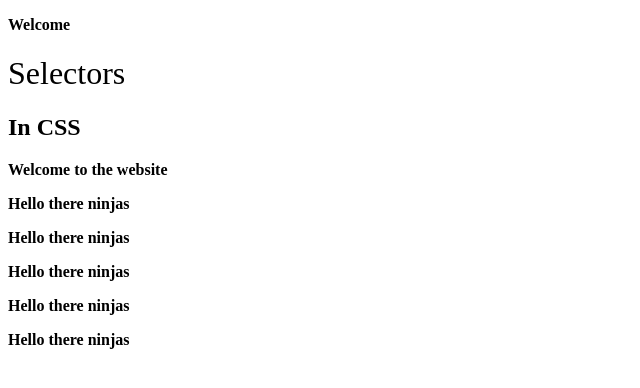
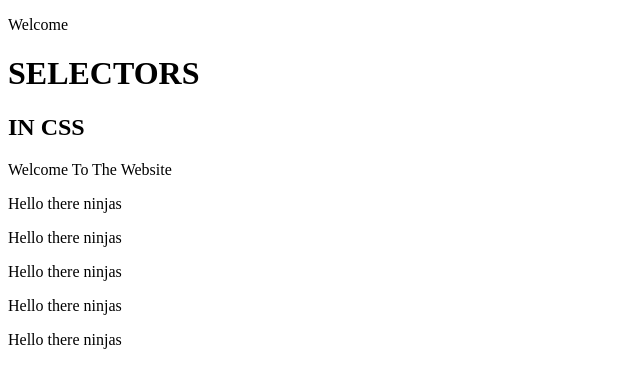
Before and after one commit to agnieszkasm/CSS-thenetninja, a plain HTML site: page index.html in a window 1280 px wide. Shown: the whole page, without its empty margins (0-640 px from the left). Drawn offline with Linux system fonts and the light colour scheme.

Commit message:
css-file/syntax.css transforming text

```diff
--- a/css-file/syntax.css
+++ b/css-file/syntax.css
@@ -1,11 +1,11 @@
-h1 {
-    font-weight: normal;
+#header p {
+    text-transform: capitalize
 }
-/*
-p {
-   font-weight: lighter;
-    font-family: "Yu Gothic";
-}*/
-p {
-    font-weight: 900;
+
+body {
+text-transform: uppercase;
+
 }
+body > p {
+    text-transform: none;
+}
```
